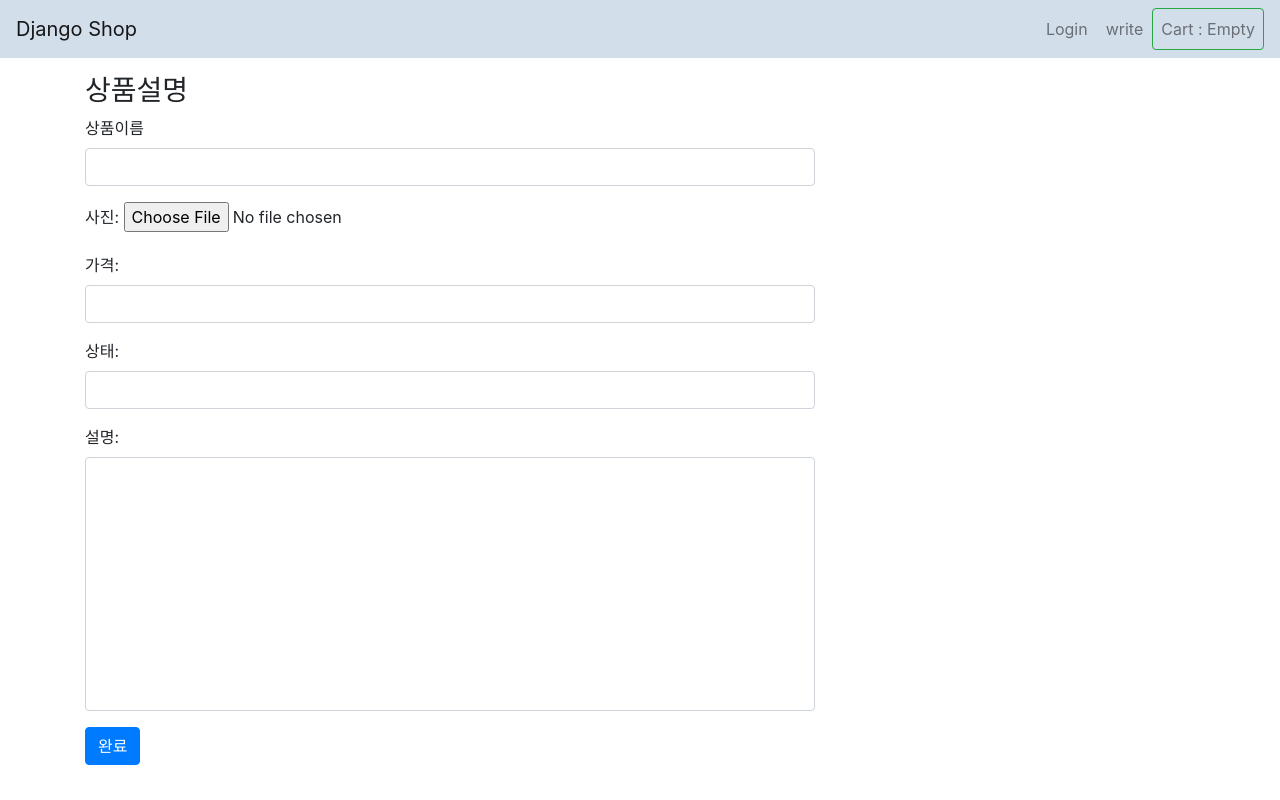
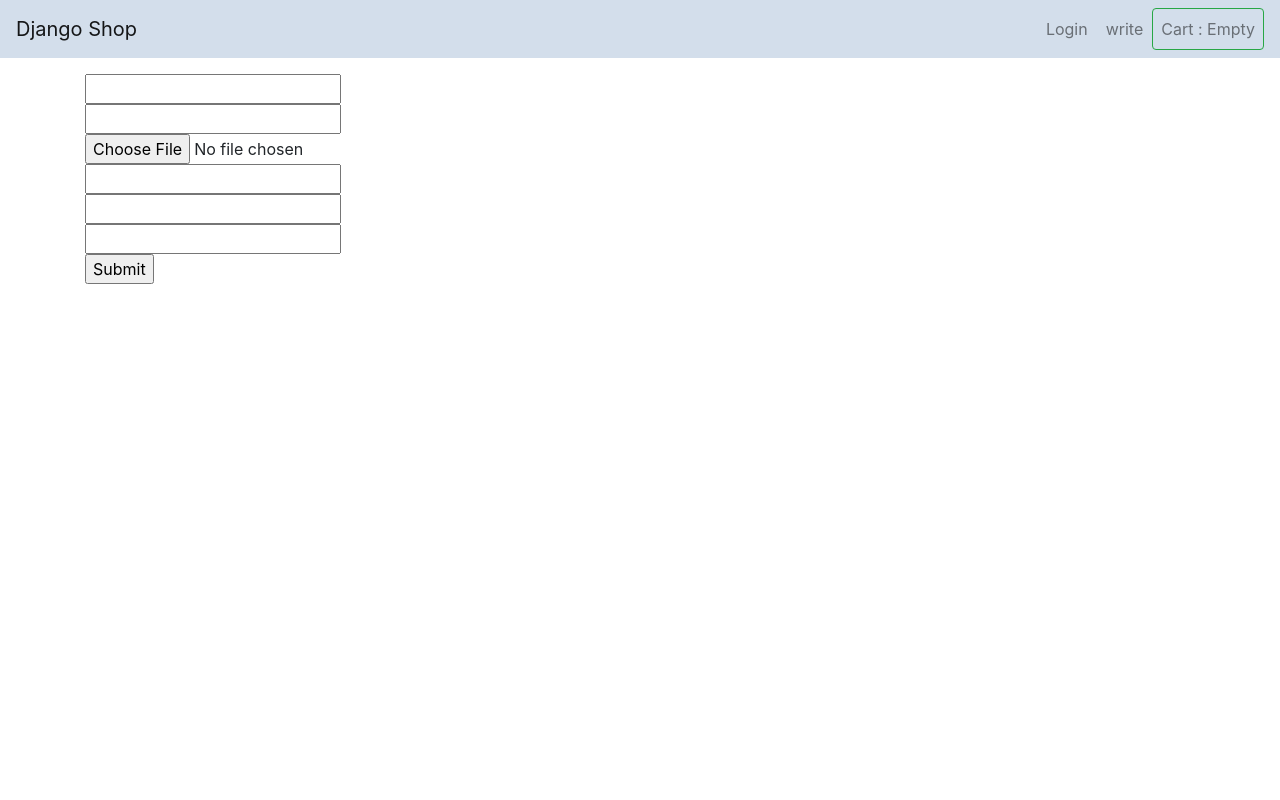
Before and after one commit to plenilune3/secondhand_market, a Django app: page /write/ in a window 1280 px wide. Run offline with Django 3.2, Linux system fonts and the light colour scheme; some libraries are stand-ins or nearby versions.

Commit message:
make write

```diff
--- a/shop/templates/shop/write.html
+++ b/shop/templates/shop/write.html
@@ -1,50 +1,17 @@
 {% extends 'base.html' %}
 {% block title %}Write Page{% endblock %}
 {% block content %}
-    <div class="row">
-      <div class="col-lg-8 mb-4">
-        <h3>상품설명</h3>
-        <form method="post" name="sentMessage" id="contactForm" action="/write">
-          <div class="control-group form-group">
-            <div class="controls">
-              <label>상품이름</label>
-              <input type="text" class="form-control" id="name" required data-validation-required-message="상품이름을 입력해주세요.">
-              <p class="help-block"></p>
-            </div>
-          </div>
-          <div class="control-group form-group">
-              <div class="controls">
-                <label>사진:</label>
-                    <input type="file" name="profile">
-                <p class="help-block"></p>
-              </div>
-            </div>
-          <div class="control-group form-group">
-            <div class="controls">
-              <label>가격:</label>
-              <input type="text" class="form-control" id="phone" required data-validation-required-message="가격을 입력해주세요.">
-            </div>
-          </div>
-          <div class="control-group form-group">
-            <div class="controls">
-              <label>상태:</label>
-              <input type="text" class="form-control" id="status" required data-validation-required-message="상태를 입력해주세요.">
-            </div>
-          </div>
-          <div class="control-group form-group">
-            <div class="controls">
-              <label>설명:</label>
-              <textarea rows="10" cols="100" name="message" class="form-control" id="message" required data-validation-required-message="설명을 입력해주세요" maxlength="999" style="resize:none"></textarea>
-            </div>
-          </div>
-          <div id="success"></div>
-          <!-- For success/fail messages -->
-          <button type="submit" class="btn btn-primary" id="sendMessageButton">완료</button>
-        </form>
-      </div>
 
-    </div>
-
+    <form method="POST" enctype="multipart/form-data" action="/write_sub">
+    {% csrf_token %}
+        <input type="text" name="name"><br>
+        <input type="text" name="price"><br>
+        <input type="file" name="image"><br>
+        <input type="text" name="description"><br>
+        <input type="text" name="meta_description" id=""><br>
+        <input type="text" name="stock" id=""><br>
+        <input type="submit">
+    </form>
 
 
 
--- a/shop/urls.py
+++ b/shop/urls.py
@@ -5,6 +5,7 @@ from shop.views import *
 app_name = 'shop'
 
 urlpatterns = [
+    path('write_sub', write_sub),
     path('write/', product_write),
     path('', product_in_category, name='product_all'),
     path('<slug:category_slug>/', product_in_category, name='product_in_category'),
--- a/shop/views.py
+++ b/shop/views.py
@@ -1,11 +1,13 @@
-from django.shortcuts import render, get_object_or_404
+from django.shortcuts import render, get_object_or_404, HttpResponseRedirect
 
 # Create your views here.
+from cart.cart import Cart
 from cart.forms import AddProductForm
 from .models import *
 
 
 def product_in_category(request, category_slug=None):
+    cart = Cart(request)
     current_category = None
     categories = Category.objects.all()
     products = Product.objects.filter(available_display=True)
@@ -14,16 +16,35 @@ def product_in_category(request, category_slug=None):
         current_category = get_object_or_404(Category, slug=category_slug)
         products = products.filter(category=current_category)
 
-    return render(request, 'shop/list.html', {'current_category': current_category,
+    return render(request, 'shop/list.html', {'cart':cart,
+                                              'current_category': current_category,
                                               'categories': categories,
                                               'products': products})
 
 
 def product_detail(request, id, product_slug=None):
+    cart = Cart(request)
     product = get_object_or_404(Product, id=id, slug=product_slug)
     add_to_cart = AddProductForm(initial={'quantity': 1})
 
-    return render(request, 'shop/detail.html', {'product': product, 'add_to_cart': add_to_cart})
+    return render(request, 'shop/detail.html', {'cart':cart,
+                                                'product': product,
+                                                'add_to_cart': add_to_cart})
 
 def product_write(request):
     return render(request, 'shop/write.html')
+def write_sub(request):
+    if request.method == "POST":
+        new_product = Product.objects.create(
+            category=Category.objects.all()[1],
+            name=request.POST["name"],
+            slug=request.POST["name"],
+            image=request.FILES.get("image"),
+            description=request.POST["description"],
+            meta_description=request.POST["meta_description"],
+            price=request.POST["price"],
+            stock=request.POST["stock"]
+        )
+        new_product.save()
+
+        return HttpResponseRedirect('/')
--- a/templates/base.html
+++ b/templates/base.html
@@ -41,7 +41,7 @@
             {% endif %}
         </li>
         <li>
-          <a class="nav-link btn" href="write">write</a>
+          <a class="nav-link btn" href="/write">write</a>
         </li>
         <li class="nav-item ">
         <a class="nav-link btn btn-outline-success" href="{% url 'cart:detail' %}">Cart
```
